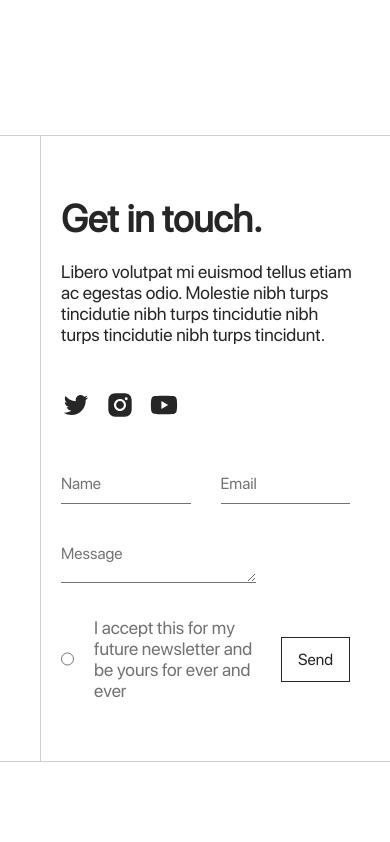
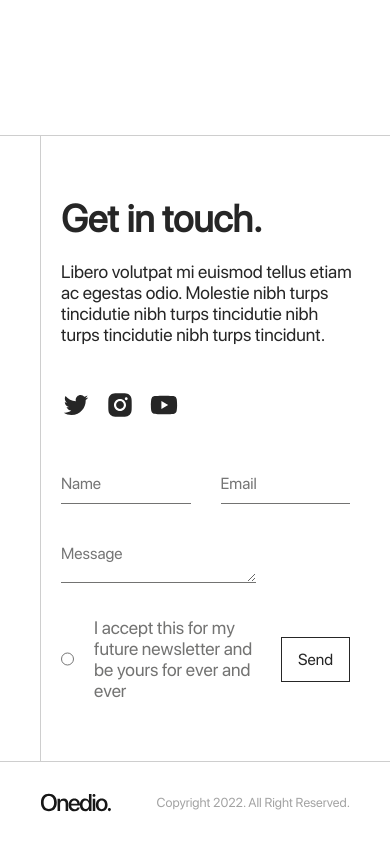
Before and after one commit to Pedro6Miguel/Onedio.-Studio, a React (Vite) app: page / in a window 390 px wide. Shown: the part 3340-4182 px from the top of the page. Before the commit the page ends 4102 px from the top, so only its background shows below. Built offline with nearby package versions, Linux system fonts and the light colour scheme.

Commit message:
Responsiveness update

```diff
--- a/components/Footer/index.jsx
+++ b/components/Footer/index.jsx
@@ -11,7 +11,7 @@ export default function Footer() {
                 <img src={FooterLogo} alt="" />
             </div>
 
-            <div className={styles.vamos}>
+            <div className={styles.content}>
                 <img className={styles.logo} src={Logo} alt="" />
                 <div>
                     <a href="">Home</a>
--- a/components/Footer/styles.module.scss
+++ b/components/Footer/styles.module.scss
@@ -1,25 +1,23 @@
 .container {
     display: flex;
     flex-direction: row;
+    height: 80px;
 
     .icon {
         display: flex;
         align-items: center;
         justify-content: center;
-        width: 120px;
-        height: 80px;
+        width: 80px;
     }
 
-    .vamos {
-        width: calc(100% - 120px);
+    .content {
+        width: calc(100% - 80px);
         display: flex;
         flex-direction: row;
         justify-content: space-between;
         align-items: center;
         border-left: 1px solid rgb(206, 206, 206);
-        padding: 0 120px 0 40px;
-
-        img {}
+        padding: 0 60px 0 40px;
 
         div {
             display: flex;
@@ -32,3 +30,23 @@
         }
     }
 }
+
+@media (max-width: 1000px) {
+    .icon {
+        display: none !important;
+    }
+
+    .content {
+        width: 100vw !important;
+        padding: 0 40px 0 40px !important;
+        border-left: 0 !important;
+    }
+}
+
+@media (max-width: 750px) {
+    .content {
+        div {
+            display: none !important;
+        }
+    }
+}
--- a/src/App.jsx
+++ b/src/App.jsx
@@ -21,7 +21,7 @@ function App() {
         {/*<Location />*/}
         <Contact />
       </div>
-      {/*<Footer /> */}
+      <Footer />
 
     </div>
   )
```
